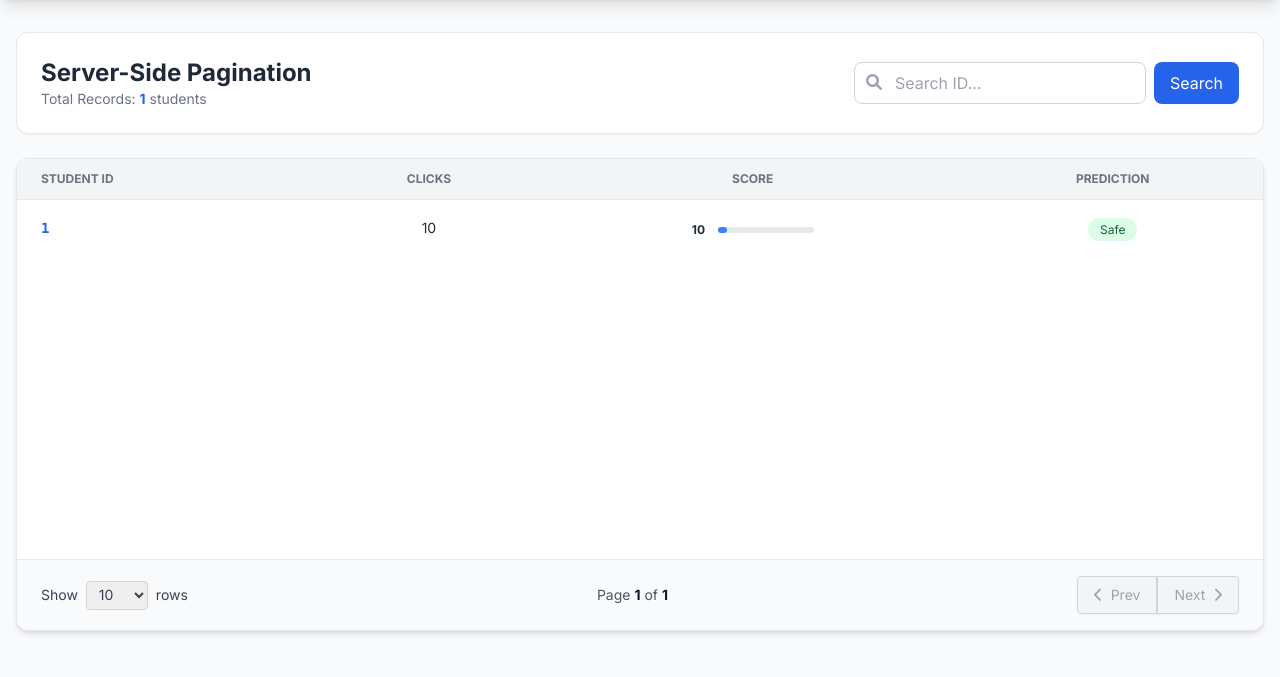
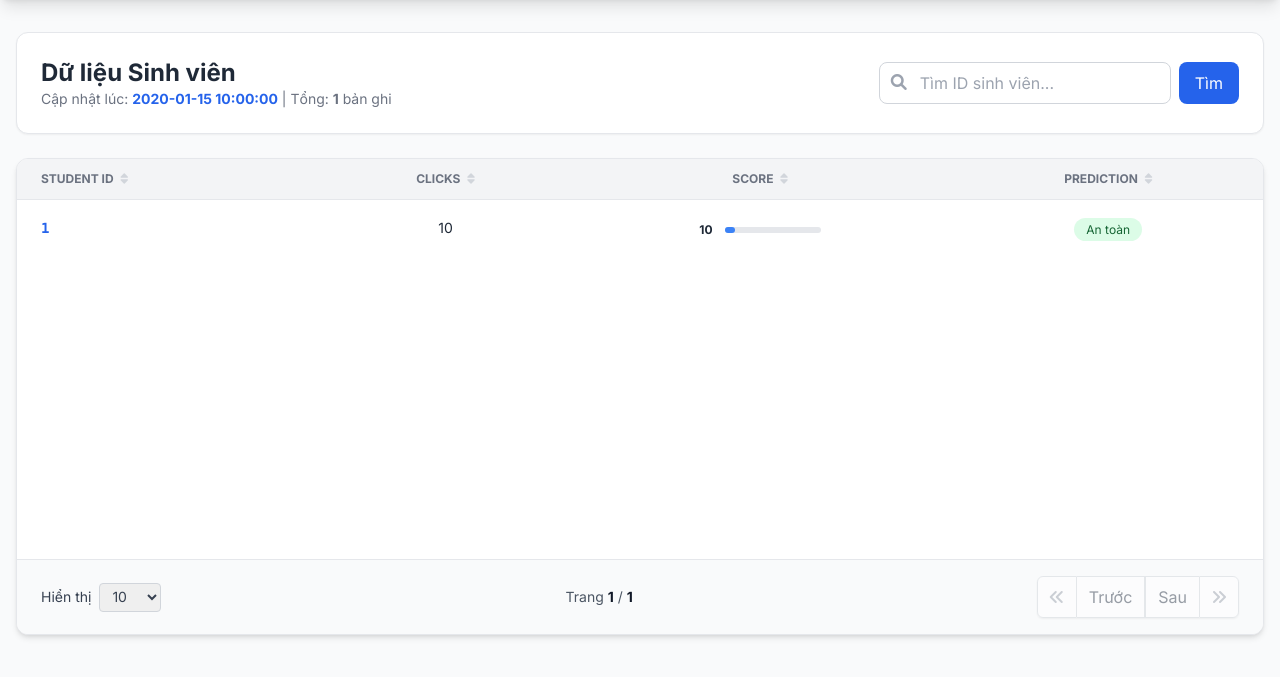
Before and after one commit to phongnh-zb/IE400.F13, a Flask app: template webapp/templates/students.html in a window 1280 px wide. Shown: the part 64-741 px from the top of the page. Run offline with Flask 3, Linux system fonts and the light colour scheme; the template is opened without the code that fills it: most values are stand-ins (such as "Sample title", 1, 10 or a date in 2020); some libraries are stand-ins or nearby versions.

Commit message:
start services

```diff
--- a/configs/config.py
+++ b/configs/config.py
@@ -1,5 +1,7 @@
 # configs/config.py
 import os
+
+JAVA_17_HOME = "/opt/homebrew/opt/openjdk@17/libexec/openjdk.jdk/Contents/Home"
 
 # --- CẤU HÌNH HDFS (Dùng cho Pipeline tự động) ---
 # Địa chỉ HDFS mặc định
--- a/webapp/app.py
+++ b/webapp/app.py
@@ -1,138 +1,138 @@
+import logging
 import math
+import threading
+import time
 
 import happybase
 from flask import Flask, jsonify, render_template, request
 
 app = Flask(__name__)
 
-# HBase Config
+# --- CONFIG ---
+logging.basicConfig(level=logging.INFO)
+logger = app.logger
+
 HBASE_HOST = 'localhost'
 HBASE_PORT = 9090
 TABLE_NAME = 'student_predictions'
+CACHE_INTERVAL = 600  # 10 phút (600 giây)
 
-def get_hbase_data(limit=None):
+# --- GLOBAL CACHE (BỘ NHỚ ĐỆM) ---
+# Biến này sẽ lưu toàn bộ dữ liệu trong RAM
+SYSTEM_CACHE = {
+    "data": [],         # Danh sách sinh viên
+    "last_updated": None,
+    "is_ready": False   # Cờ báo hiệu cache đã tải xong lần đầu chưa
+}
+
+def fetch_all_data_from_hbase():
     """
-    Hàm lấy dữ liệu từ HBase.
-    - limit=None: Lấy TOÀN BỘ dữ liệu (Full Scan).
-    - limit=Number: Lấy giới hạn số dòng.
+    Hàm này chạy NGẦM (Background).
+    Nhiệm vụ: Quét toàn bộ HBase và lưu vào RAM.
     """
-    data = []
     connection = None
+    data_buffer = []
+
     try:
-        # Kết nối với timeout lâu hơn một chút vì load nhiều dữ liệu
-        connection = happybase.Connection(host=HBASE_HOST, port=HBASE_PORT, timeout=10000)
+        logger.info(">>> [CACHE] Bắt đầu đồng bộ dữ liệu từ HBase...")
+        start_time = time.time()
+
+        # Kết nối HBase (Timeout cao vì chạy ngầm, không sợ user chờ)
+        connection = happybase.Connection(host=HBASE_HOST, port=HBASE_PORT, timeout=60000)
         connection.open()
         table = connection.table(TABLE_NAME)
 
-        print(f"DEBUG: Đang quét HBase (Limit: {limit})...")
-
-        # Scan HBase
-        # Nếu limit=None, happybase sẽ scan hết bảng
-        scanner = table.scan(limit=limit)
-
-        for key, value in scanner:
+        # Quét toàn bộ bảng (Full Scan)
+        # Vì chạy ngầm nên ta có thể thoải mái lấy hết dữ liệu
+        for key, value in table.scan():
             try:
-                # Decode dữ liệu
-                student_id = key.decode('utf-8')
-                clicks = float(value.get(b'info:clicks', b'0'))
-                score = float(value.get(b'info:avg_score', b'0'))
-                risk_val = value.get(b'prediction:risk_label', b'0')
-                risk = int(risk_val)
-
-                data.append({
-                    'id': student_id,
-                    'clicks': clicks,
-                    'score': score,
-                    'risk': risk
-                })
-            except Exception as row_error:
-                print(f"Lỗi đọc dòng {key}: {row_error}")
-                continue
-
-        print(f"DEBUG: Đã tải xong {len(data)} dòng.")
-
-    except Exception as e:
-        print(f"LỖI KẾT NỐI HBASE: {e}")
-    finally:
-        if connection:
-            connection.close()
-
-    return data
-
-def get_hbase_paginated(page=1, page_size=50, search_query=""):
-    """
-    Phân trang Server-side có đếm tổng số lượng bản ghi.
-    """
-    data = []
-    connection = None
-    total_records = 0
-    total_pages = 0
-
-    try:
-        connection = happybase.Connection(host=HBASE_HOST, port=HBASE_PORT, timeout=10000)
-        connection.open()
-        table = connection.table(TABLE_NAME)
-
-        # BƯỚC 1: LẤY DANH SÁCH TẤT CẢ KEYS (ID) KHỚP ĐIỀU KIỆN
-        # Chúng ta chỉ quét keys để đếm cho nhanh, chưa lấy dữ liệu chi tiết
-        all_matching_keys = []
-
-        # scan() trả về generator, chúng ta duyệt qua để lọc ID
-        # Sử dụng columns=[] để chỉ lấy RowKey (tối ưu tốc độ) hoặc lấy 1 cột nhỏ
-        for key, _ in table.scan(columns=[b'prediction:risk_label']):
-            student_id = key.decode('utf-8')
-
-            # Lọc theo Search Query (nếu có)
-            if search_query and search_query.lower() not in student_id.lower():
-                continue
-
-            all_matching_keys.append(student_id)
-
-        # BƯỚC 2: TÍNH TOÁN PHÂN TRANG
-        total_records = len(all_matching_keys)
-        if total_records > 0:
-            total_pages = math.ceil(total_records / page_size)
-        else:
-            total_pages = 1
-
-        # Đảm bảo trang hiện tại hợp lệ
-        if page < 1: page = 1
-        if page > total_pages: page = total_pages
-
-        # Xác định chỉ số bắt đầu và kết thúc (Slicing)
-        start_index = (page - 1) * page_size
-        end_index = start_index + page_size
-
-        # Cắt lấy danh sách ID của trang hiện tại
-        page_keys = all_matching_keys[start_index:end_index]
-
-        # BƯỚC 3: TRUY VẤN CHI TIẾT (GET BATCH)
-        # Chỉ lấy dữ liệu đầy đủ cho các ID trong trang này
-        if page_keys:
-            # Chuyển đổi string ID về bytes để query HBase
-            keys_as_bytes = [k.encode('utf-8') for k in page_keys]
-            rows = table.rows(keys_as_bytes)
-
-            # table.rows trả về list tuple (key, data), ta map lại vào dict
-            for key, value in rows:
-                data.append({
+                data_buffer.append({
                     'id': key.decode('utf-8'),
                     'clicks': float(value.get(b'info:clicks', b'0')),
                     'score': float(value.get(b'info:avg_score', b'0')),
                     'risk': int(value.get(b'prediction:risk_label', b'0'))
                 })
+            except Exception:
+                continue
+
+        # Cập nhật vào biến Global
+        SYSTEM_CACHE["data"] = data_buffer
+        SYSTEM_CACHE["last_updated"] = time.strftime("%H:%M:%S")
+        SYSTEM_CACHE["is_ready"] = True
+
+        duration = time.time() - start_time
+        logger.info(f">>> [CACHE] ✅ Đã cập nhật xong {len(data_buffer)} bản ghi trong {duration:.2f}s.")
 
     except Exception as e:
-        print(f"HBase Error: {e}")
+        logger.error(f">>> [CACHE] ❌ Lỗi cập nhật Cache: {e}")
     finally:
         if connection: connection.close()
 
+def background_scheduler():
+    """Luồng chạy vĩnh viễn: Cứ 10 phút chạy cập nhật 1 lần"""
+    while True:
+        fetch_all_data_from_hbase()
+        logger.info(f">>> [SCHEDULER] Ngủ {CACHE_INTERVAL} giây trước lần cập nhật tiếp theo...")
+        time.sleep(CACHE_INTERVAL)
+
+# --- KHỞI ĐỘNG LUỒNG CACHE NGAY KHI APP CHẠY ---
+# Daemon=True để luồng tự tắt khi App tắt
+t = threading.Thread(target=background_scheduler, daemon=True)
+t.start()
+
+
+# --- CÁC HÀM XỬ LÝ TRÊN RAM (CỰC NHANH) ---
+def get_data_from_memory(page=1, page_size=50, search_query="", sort_by="id", order="asc"):
+    """
+    Hàm xử lý logic dữ liệu trong RAM:
+    1. Search -> 2. Sort -> 3. Paginate
+    """
+    # 1. Lấy dữ liệu thô từ Cache
+    if not SYSTEM_CACHE["is_ready"]:
+        return {'data': [], 'total_pages': 0, 'total_records': 0, 'page': 1}
+
+    all_data = SYSTEM_CACHE["data"]
+
+    # 2. FILTER (Tìm kiếm)
+    if search_query:
+        q = search_query.lower()
+        # Tìm trong ID hoặc Risk Label (nếu muốn)
+        filtered_data = [x for x in all_data if q in x['id'].lower()]
+    else:
+        filtered_data = list(all_data) # Copy list để không ảnh hưởng Cache gốc
+
+    # 3. SORT (Sắp xếp)
+    # sort_by: 'id', 'clicks', 'score', 'risk'
+    # order: 'asc', 'desc'
+    reverse = (order == 'desc')
+
+    try:
+        # Sử dụng lambda để chọn key sắp xếp
+        filtered_data.sort(key=lambda x: x.get(sort_by, 0), reverse=reverse)
+    except Exception as e:
+        logger.error(f"Lỗi sort: {e}")
+
+    # 4. PAGINATION (Phân trang)
+    total_records = len(filtered_data)
+    total_pages = math.ceil(total_records / page_size) if total_records > 0 else 1
+
+    # Validate trang
+    if page < 1: page = 1
+    if page > total_pages: page = total_pages
+
+    start = (page - 1) * page_size
+    end = start + page_size
+
+    paginated_data = filtered_data[start:end]
+
     return {
-        'data': data,
-        'total_records': total_records,
+        'data': paginated_data,
+        'page': page,
         'total_pages': total_pages,
-        'current_page': page
+        'total_records': total_records
     }
+
+# --- ROUTES ---
 
 @app.route('/')
 def index():
@@ -140,42 +140,61 @@ def index():
 
 @app.route('/students')
 def students():
-    # Mặc định page_size là 50 theo yêu cầu
+    if not SYSTEM_CACHE["is_ready"]:
+        return render_template('loading.html')
+
+    # Lấy tham số từ URL
     page = request.args.get('page', 1, type=int)
     page_size = request.args.get('page_size', 50, type=int)
     search = request.args.get('search', '', type=str)
 
+    # Tham số mới cho Sorting
+    sort_by = request.args.get('sort_by', 'id', type=str)   # Mặc định sort theo ID
+    order = request.args.get('order', 'asc', type=str)      # Mặc định tăng dần
+
     # Gọi hàm xử lý
-    result = get_hbase_paginated(page, page_size, search)
+    result = get_data_from_memory(page, page_size, search, sort_by, order)
 
     return render_template(
         'students.html',
         students=result['data'],
-        page=result['current_page'],
+
+        # Pagination Params
+        page=result['page'],
+        total_pages=result['total_pages'],
+        total_records=result['total_records'],
         page_size=page_size,
+
+        # Filter/Sort Params (Để giữ trạng thái trên UI)
         search=search,
-        total_pages=result['total_pages'],
-        total_records=result['total_records']
+        sort_by=sort_by,
+        order=order,
+
+        last_updated=SYSTEM_CACHE["last_updated"]
     )
 
 @app.route('/api/realtime-data')
 def realtime_data():
-    """API cho biểu đồ"""
-    # Biểu đồ cũng nên vẽ hết để chính xác, hoặc limit lớn (vd: 10000)
-    data = get_hbase_data(limit=None)
+    """API Dashboard: Lấy ngay từ RAM"""
+    if not SYSTEM_CACHE["is_ready"]:
+        return jsonify({'raw_data': [], 'summary': {'total':0, 'risk':0, 'safe':0}})
 
-    total = len(data)
-    risk = sum(1 for x in data if x['risk'] == 1)
+    data_sample = SYSTEM_CACHE["data"]
+
+    total = len(data_sample)
+    risk = sum(1 for x in data_sample if x['risk'] == 1)
     safe = total - risk
 
     return jsonify({
-        'raw_data': data,
+        'raw_data': data_sample,
         'summary': {
-            'total': total,
+            'total': len(SYSTEM_CACHE["data"]), # Tổng toàn bộ DB
             'risk': risk,
-            'safe': safe
+            'safe': safe,
+            'last_updated': SYSTEM_CACHE["last_updated"]
         }
     })
 
 if __name__ == '__main__':
-    app.run(debug=True, port=5000)
+    # use_reloader=False để tránh chạy 2 luồng background
+    app.run(debug=True, port=5001, use_reloader=False)
--- a/webapp/templates/students.html
+++ b/webapp/templates/students.html
@@ -2,7 +2,7 @@
 <html lang="en">
 <head>
     <meta charset="UTF-8">
-    <title>Student List - Pagination</title>
+    <title>Student List - Full Features</title>
     <script src="https://cdn.tailwindcss.com"></script>
     <link href="https://cdnjs.cloudflare.com/ajax/libs/font-awesome/6.0.0/css/all.min.css" rel="stylesheet">
     <style>@import url('https://fonts.googleapis.com/css2?family=Inter:wght@400;600;700&display=swap'); body { font-family: 'Inter', sans-serif; }</style>
@@ -20,22 +20,29 @@
     </nav>
 
     <main class="flex-grow max-w-7xl mx-auto px-4 py-8 w-full">
+
         <div class="bg-white rounded-xl shadow-sm border border-gray-200 p-6 mb-6">
             <div class="flex flex-col md:flex-row justify-between items-center gap-4">
                 <div>
-                    <h2 class="text-2xl font-bold text-gray-800">Server-Side Pagination</h2>
-                    <p class="text-sm text-gray-500">Total Records: <span class="font-bold text-blue-600">{{ total_records }}</span> students</p>
+                    <h2 class="text-2xl font-bold text-gray-800">Dữ liệu Sinh viên</h2>
+                    <p class="text-sm text-gray-500">
+                        Cập nhật lúc: <span class="font-bold text-blue-600">{{ last_updated }}</span>
+                        | Tổng: <span class="font-bold">{{ total_records }}</span> bản ghi
+                    </p>
                 </div>
 
                 <form action="/students" method="GET" class="flex gap-2 w-full md:w-auto">
                     <input type="hidden" name="page_size" value="{{ page_size }}">
+                    <input type="hidden" name="sort_by" value="{{ sort_by }}">
+                    <input type="hidden" name="order" value="{{ order }}">
+
                     <div class="relative w-full">
                         <input type="text" name="search" value="{{ search }}"
                                class="w-full pl-10 pr-4 py-2 border border-gray-300 rounded-lg focus:ring-2 focus:ring-blue-500 outline-none"
-                               placeholder="Search ID...">
+                               placeholder="Tìm ID sinh viên...">
                         <i class="fas fa-search absolute left-3 top-3 text-gray-400"></i>
                     </div>
-                    <button type="submit" class="px-4 py-2 bg-blue-600 text-white rounded-lg hover:bg-blue-700">Search</button>
+                    <button type="submit" class="px-4 py-2 bg-blue-600 text-white rounded-lg hover:bg-blue-700">Tìm</button>
                 </form>
             </div>
         </div>
@@ -45,10 +52,45 @@
                 <table class="min-w-full divide-y divide-gray-200">
                     <thead class="bg-gray-100">
                         <tr>
-                            <th class="px-6 py-3 text-left text-xs font-bold text-gray-500 uppercase">Student ID</th>
-                            <th class="px-6 py-3 text-center text-xs font-bold text-gray-500 uppercase">Clicks</th>
-                            <th class="px-6 py-3 text-center text-xs font-bold text-gray-500 uppercase">Score</th>
-                            <th class="px-6 py-3 text-center text-xs font-bold text-gray-500 uppercase">Prediction</th>
+                            <th class="px-6 py-3 text-left text-xs font-bold text-gray-500 uppercase cursor-pointer hover:bg-gray-200 transition"
+                                onclick="window.location.href='/students?page=1&page_size={{ page_size }}&search={{ search }}&sort_by=id&order={{ 'desc' if sort_by == 'id' and order == 'asc' else 'asc' }}'">
+                                Student ID
+                                {% if sort_by == 'id' %}
+                                    <i class="fas fa-sort-{{ 'down' if order == 'desc' else 'up' }} ml-1 text-blue-600"></i>
+                                {% else %}
+                                    <i class="fas fa-sort ml-1 text-gray-300"></i>
+                                {% endif %}
+                            </th>
+
+                            <th class="px-6 py-3 text-center text-xs font-bold text-gray-500 uppercase cursor-pointer hover:bg-gray-200 transition"
+                                onclick="window.location.href='/students?page=1&page_size={{ page_size }}&search={{ search }}&sort_by=clicks&order={{ 'desc' if sort_by == 'clicks' and order == 'asc' else 'asc' }}'">
+                                Clicks
+                                {% if sort_by == 'clicks' %}
+                                    <i class="fas fa-sort-{{ 'down' if order == 'desc' else 'up' }} ml-1 text-blue-600"></i>
+                                {% else %}
+                                    <i class="fas fa-sort ml-1 text-gray-300"></i>
+                                {% endif %}
+                            </th>
+
+                            <th class="px-6 py-3 text-center text-xs font-bold text-gray-500 uppercase cursor-pointer hover:bg-gray-200 transition"
+                                onclick="window.location.href='/students?page=1&page_size={{ page_size }}&search={{ search }}&sort_by=score&order={{ 'desc' if sort_by == 'score' and order == 'asc' else 'asc' }}'">
+                                Score
+                                {% if sort_by == 'score' %}
+                                    <i class="fas fa-sort-{{ 'down' if order == 'desc' else 'up' }} ml-1 text-blue-600"></i>
+                                {% else %}
+                                    <i class="fas fa-sort ml-1 text-gray-300"></i>
+                                {% endif %}
+                            </th>
+
+                            <th class="px-6 py-3 text-center text-xs font-bold text-gray-500 uppercase cursor-pointer hover:bg-gray-200 transition"
+                                onclick="window.location.href='/students?page=1&page_size={{ page_size }}&search={{ search }}&sort_by=risk&order={{ 'desc' if sort_by == 'risk' and order == 'asc' else 'asc' }}'">
+                                Prediction
+                                {% if sort_by == 'risk' %}
+                                    <i class="fas fa-sort-{{ 'down' if order == 'desc' else 'up' }} ml-1 text-blue-600"></i>
+                                {% else %}
+                                    <i class="fas fa-sort ml-1 text-gray-300"></i>
+                                {% endif %}
+                            </th>
                         </tr>
                     </thead>
                     <tbody class="bg-white divide-y divide-gray-200">
@@ -64,15 +106,15 @@
                             </td>
                             <td class="px-6 py-4 text-center">
                                 {% if st.risk == 1 %}
-                                    <span class="px-3 py-1 rounded-full text-xs font-medium bg-red-100 text-red-800">High Risk</span>
+                                    <span class="px-3 py-1 rounded-full text-xs font-medium bg-red-100 text-red-800">Nguy cơ</span>
                                 {% else %}
-                                    <span class="px-3 py-1 rounded-full text-xs font-medium bg-green-100 text-green-800">Safe</span>
+                                    <span class="px-3 py-1 rounded-full text-xs font-medium bg-green-100 text-green-800">An toàn</span>
                                 {% endif %}
                             </td>
                         </tr>
                         {% else %}
                         <tr>
-                            <td colspan="4" class="px-6 py-10 text-center text-gray-500">No students found matching your criteria.</td>
+                            <td colspan="4" class="px-6 py-10 text-center text-gray-500">Không tìm thấy dữ liệu.</td>
                         </tr>
                         {% endfor %}
                     </tbody>
@@ -82,53 +124,53 @@
             <div class="bg-gray-50 px-6 py-4 border-t border-gray-200 flex flex-col sm:flex-row items-center justify-between gap-4">
 
                 <div class="flex items-center text-sm text-gray-700">
-                    <span class="mr-2">Show</span>
-                    <select onchange="changePageSize(this.value)" class="border-gray-300 border rounded py-1 px-2 cursor-pointer focus:outline-none focus:ring-1 focus:ring-blue-500">
+                    <span class="mr-2">Hiển thị</span>
+                    <select onchange="changeParams('page_size', this.value)" class="border-gray-300 border rounded py-1 px-2 cursor-pointer focus:outline-none">
                         <option value="10" {% if page_size == 10 %}selected{% endif %}>10</option>
                         <option value="20" {% if page_size == 20 %}selected{% endif %}>20</option>
                         <option value="50" {% if page_size == 50 %}selected{% endif %}>50</option>
                         <option value="100" {% if page_size == 100 %}selected{% endif %}>100</option>
                     </select>
-                    <span class="ml-2">rows</span>
                 </div>
 
                 <span class="text-sm text-gray-600">
-                    Page <span class="font-bold text-gray-900">{{ page }}</span> of <span class="font-bold text-gray-900">{{ total_pages }}</span>
+                    Trang <span class="font-bold text-gray-900">{{ page }}</span> / <span class="font-bold text-gray-900">{{ total_pages }}</span>
                 </span>
 
-                <div class="inline-flex rounded-md shadow-sm">
-                    {% if page > 1 %}
-                    <a href="/students?page={{ page - 1 }}&page_size={{ page_size }}&search={{ search }}"
-                       class="px-4 py-2 text-sm font-medium text-gray-700 bg-white border border-gray-300 rounded-l hover:bg-gray-50">
-                        <i class="fas fa-chevron-left mr-1"></i> Prev
+                <div class="inline-flex rounded-md shadow-sm isolate">
+                    <a href="{{ '/students?page=1&page_size=' ~ page_size ~ '&search=' ~ search ~ '&sort_by=' ~ sort_by ~ '&order=' ~ order }}"
+                       class="relative inline-flex items-center px-3 py-2 text-gray-400 bg-white border border-gray-300 rounded-l-md hover:bg-gray-50 {{ 'pointer-events-none opacity-50' if page == 1 }}">
+                        <span class="sr-only">First</span>
+                        <i class="fas fa-angle-double-left"></i>
                     </a>
-                    {% else %}
-                    <button disabled class="px-4 py-2 text-sm font-medium text-gray-400 bg-gray-100 border border-gray-300 rounded-l cursor-not-allowed">
-                        <i class="fas fa-chevron-left mr-1"></i> Prev
-                    </button>
-                    {% endif %}
 
-                    {% if page < total_pages %}
-                    <a href="/students?page={{ page + 1 }}&page_size={{ page_size }}&search={{ search }}"
-                       class="px-4 py-2 text-sm font-medium text-gray-700 bg-white border border-gray-300 rounded-r hover:bg-gray-50">
-                        Next <i class="fas fa-chevron-right ml-1"></i>
+                    <a href="{{ '/students?page=' ~ (page - 1) ~ '&page_size=' ~ page_size ~ '&search=' ~ search ~ '&sort_by=' ~ sort_by ~ '&order=' ~ order }}"
+                       class="relative inline-flex items-center px-3 py-2 text-gray-700 bg-white border-t border-b border-r border-gray-300 hover:bg-gray-50 {{ 'pointer-events-none opacity-50' if page == 1 }}">
+                        Trước
                     </a>
-                    {% else %}
-                    <button disabled class="px-4 py-2 text-sm font-medium text-gray-400 bg-gray-100 border border-gray-300 rounded-r cursor-not-allowed">
-                        Next <i class="fas fa-chevron-right ml-1"></i>
-                    </button>
-                    {% endif %}
+
+                    <a href="{{ '/students?page=' ~ (page + 1) ~ '&page_size=' ~ page_size ~ '&search=' ~ search ~ '&sort_by=' ~ sort_by ~ '&order=' ~ order }}"
+                       class="relative inline-flex items-center px-3 py-2 text-gray-700 bg-white border-t border-b border-l border-gray-300 hover:bg-gray-50 {{ 'pointer-events-none opacity-50' if page == total_pages }}">
+                        Sau
+                    </a>
+
+                    <a href="{{ '/students?page=' ~ total_pages ~ '&page_size=' ~ page_size ~ '&search=' ~ search ~ '&sort_by=' ~ sort_by ~ '&order=' ~ order }}"
+                       class="relative inline-flex items-center px-3 py-2 text-gray-400 bg-white border border-gray-300 rounded-r-md hover:bg-gray-50 {{ 'pointer-events-none opacity-50' if page == total_pages }}">
+                        <span class="sr-only">Last</span>
+                        <i class="fas fa-angle-double-right"></i>
+                    </a>
                 </div>
             </div>
         </div>
     </main>
 
     <script>
-        function changePageSize(size) {
-            const urlParams = new URLSearchParams(window.location.search);
-            const currentSearch = urlParams.get('search') || '';
-            // Reset về trang 1 khi đổi page size
-            window.location.href = `/students?page=1&page_size=${size}&search=${currentSearch}`;
+        // Hàm tiện ích để đổi Page Size mà giữ nguyên các tham số khác
+        function changeParams(key, value) {
+            const url = new URL(window.location.href);
+            url.searchParams.set(key, value);
+            url.searchParams.set('page', 1); // Reset về trang 1 khi đổi size
+            window.location.href = url.toString();
         }
     </script>
 </body>
```
Also changed, not shown: main.py (+49 -47 lines), webapp/static/js/index.js (+6 -5 lines), webapp/templates/index.html (+11 -10 lines), webapp/templates/loading.html (added, +25 -0 lines), 1 other file.
